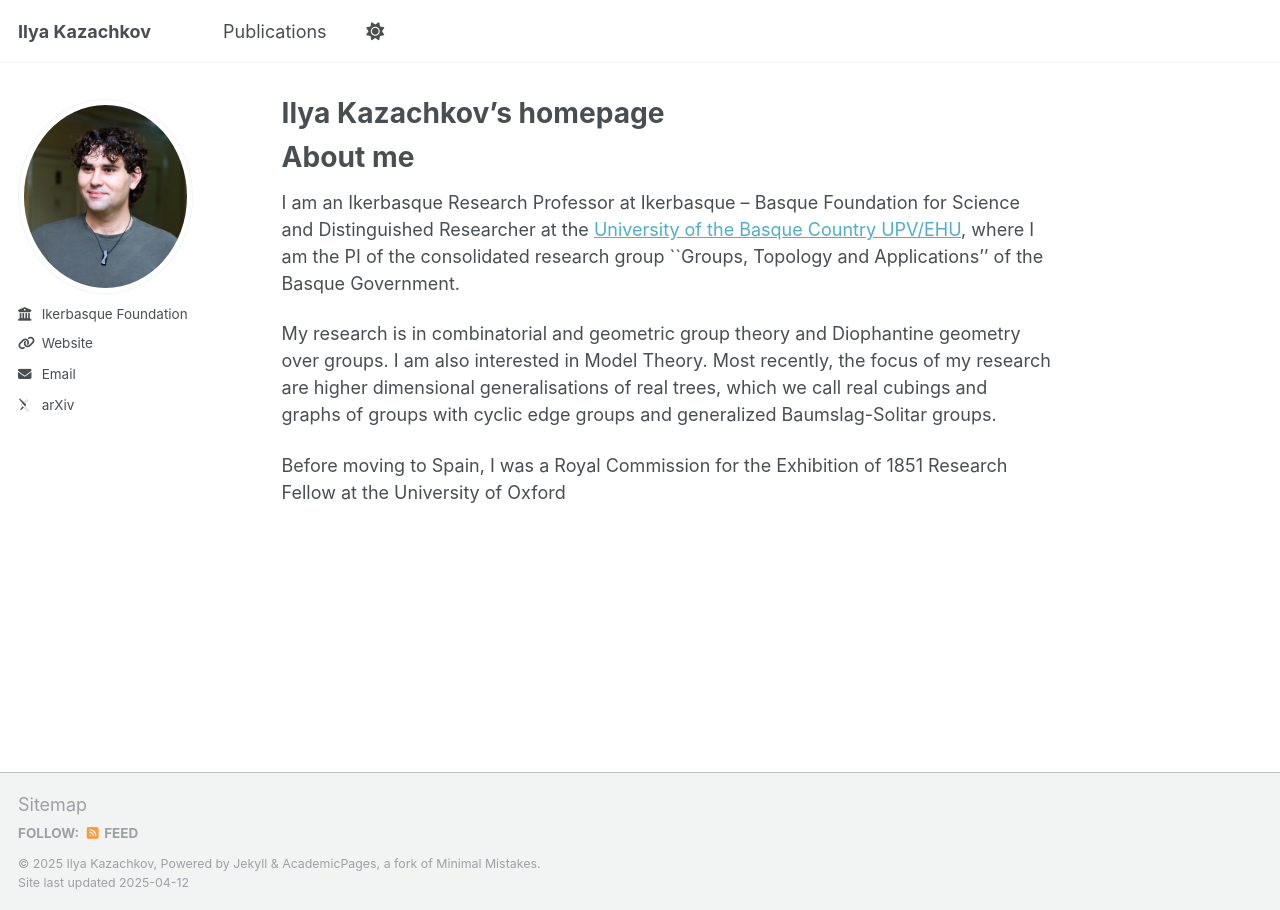
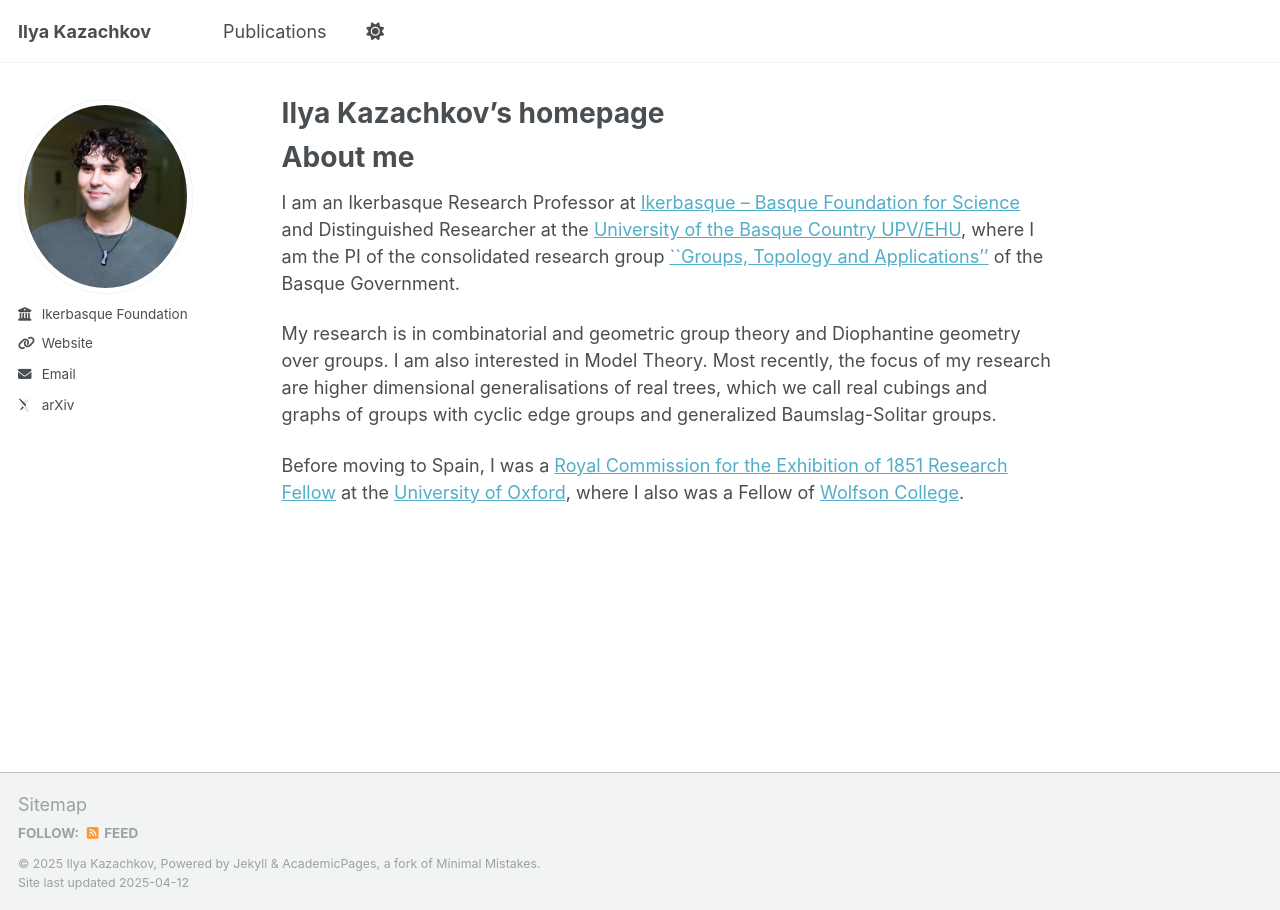
Before and after one commit to ilyakazachkov/ilyakazachkov.github.io, a Jekyll site: the page built from _pages/about.md, in a window 1280 px wide. Built offline with Jekyll 4.4.1, drawn with Linux system fonts in a browser that asks for light colours; some web fonts are replaced.

Commit message:
Update about.md

```diff
--- a/_pages/about.md
+++ b/_pages/about.md
@@ -9,8 +9,8 @@ redirect_from:
 
 About me
 ======
-I am an Ikerbasque Research Professor at Ikerbasque -- Basque Foundation for Science and Distinguished Researcher at the <a href="https://ehu.eus/">University of the Basque Country UPV/EHU</a>, where I am the PI of the consolidated research group ``Groups, Topology and Applications'' of the Basque Government.
+I am an Ikerbasque Research Professor at <a href="https://www.ikerbasque.net/">Ikerbasque -- Basque Foundation for Science</a> and Distinguished Researcher at the <a href="https://ehu.eus/">University of the Basque Country UPV/EHU</a>, where I am the PI of the consolidated research group <a href="https://sites.google.com/site/gtabilbao/">``Groups, Topology and Applications''</a> of the Basque Government.
 
 My research is in combinatorial and geometric group theory and Diophantine geometry over groups. I am also interested in Model Theory. Most recently, the focus of my research are higher dimensional generalisations of real trees, which we call real cubings and graphs of groups with cyclic edge groups and generalized Baumslag-Solitar groups.
 
-Before moving to Spain, I was a Royal Commission for the Exhibition of 1851 Research Fellow at the University of Oxford
+Before moving to Spain, I was a <a href="https://royalcommission1851.org/fellowships/research-fellowships">Royal Commission for the Exhibition of 1851 Research Fellow</a> at the <a href="https://www.maths.ox.ac.uk/">University of Oxford</a>, where I also was a Fellow of <a href="https://www.wolfson.ox.ac.uk/">Wolfson College</a>.
```
